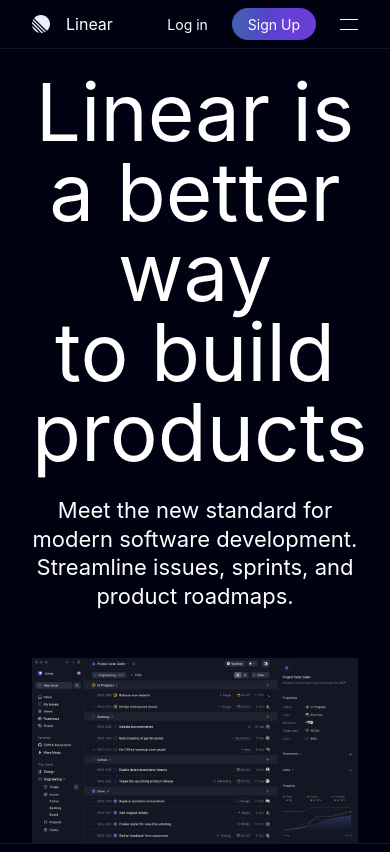
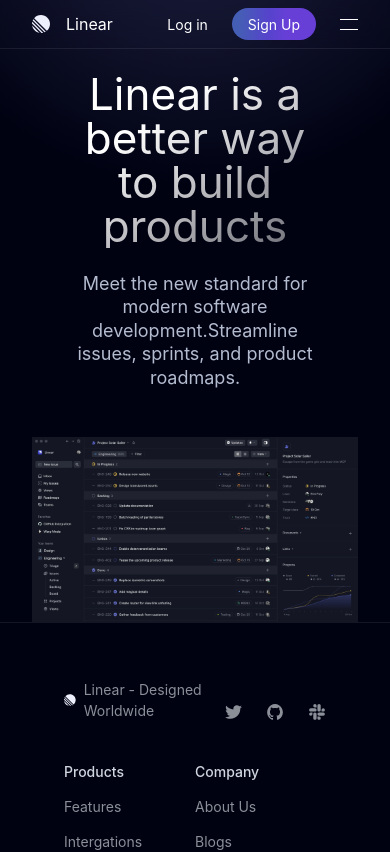
Before and after one commit to rogue-kitten/linear-homepage, a Next.js app: page / in a window 390 px wide. Shown: the top 852 px of the page. Built offline with nearby package versions, Linux system fonts and the light colour scheme.

Commit message:
finish hero text styles and responsiveness

```diff
--- a/app/components/hero.tsx
+++ b/app/components/hero.tsx
@@ -7,11 +7,15 @@
 }
 
 export const HeroTitle = ({ children }: HeroElementProps) => {
-  return <h1 className='text-5xl my-6'>{children}</h1>;
+  return (
+    <h1 className='text-gradient my-6 text-6xl md:text-8xl'>{children}</h1>
+  );
 };
 
 export const HeroSubtitle = ({ children }: HeroElementProps) => {
-  return <p className='text-lg mb-12'>{children}</p>;
+  return (
+    <p className='mb-12 text-lg text-primary-text md:text-xl'>{children}</p>
+  );
 };
 
 export const Hero = ({ children }: HeroProps) => {
--- a/app/globals.css
+++ b/app/globals.css
@@ -16,4 +16,14 @@
   .text-shadow {
     text-shadow: rgba(0, 0, 0, 0.56) 0px 3px 12px;
   }
+
+  .text-gradient {
+    background: linear-gradient(
+      to right bottom,
+      rgb(255, 255, 255) 30%,
+      rgba(255, 255, 255, 0.38)
+    );
+    background-clip: text;
+    color: transparent;
+  }
 }
--- a/app/layout.tsx
+++ b/app/layout.tsx
@@ -24,7 +24,9 @@
       <body>
         <div>
           <Header />
-          <main className='pt-[var(--navigation-height)]'>{children}</main>
+          <main className='bg-page-gradient pt-[var(--navigation-height)]'>
+            {children}
+          </main>
           <Footer />
         </div>
       </body>
--- a/app/page.tsx
+++ b/app/page.tsx
@@ -5,14 +5,17 @@
   return (
     <Container>
       <Hero>
+        <div className='px-8'>
           <HeroTitle>
-          Linear is a better way <br /> to build products
+            Linear is a better way <br className='hidden md:block' /> to build
+            products
           </HeroTitle>
           <HeroSubtitle>
             Meet the new standard for modern software development.
-          <br />
+            <br className='hidden md:block' />
             Streamline issues, sprints, and product roadmaps.
           </HeroSubtitle>
+        </div>
         <img src='/image/hero.webp' alt='Hero Image' />
       </Hero>
     </Container>
--- a/tailwind.config.js
+++ b/tailwind.config.js
@@ -13,14 +13,22 @@
       background: "#000212",
       grey: 'rgb(138, 143, 152)',
       'grey-dark': '#222326',
-      'off-white': "#d0d6e0"
+      'off-white': "#d0d6e0",
+      "primary-text": "#b4bcd0"
     },
     fontSize: {
       xs: '1.3rem',
       sm: '1.4rem',
       md: '1.6rem',
-      lg: ['2.2rem', 1.3],
-      '5xl': ['8rem', 1],
+      lg: ['1.8rem', 1.3],
+      xl: ['2.2rem', 1.3],
+      '2xl': ['2.4rem'],
+      '3xl': ['2.6rem'],
+      '4xl': ['3.2rem'],
+      '5xl': ['4rem'],
+      '6xl': ['4.4rem', 1],
+      '7xl': ['4.8rem', 1],
+      '8xl': ['8rem', 1],
     },
     fontFamily: {
       sans: '"SF Pro Display", -apple-system, BlinkMacSystemFont, "Segoe UI", Roboto, Oxygen, Ubuntu, Cantarell, "Open Sans", "Helvetica Neue", sans-serif'
@@ -41,7 +49,8 @@
       12: '4.8rem'
     },
     backgroundImage: {
-      "primary-gradient": 'linear-gradient(92.88deg, rgb(69, 94, 181) 9.16%, rgb(86, 67, 204) 43.89%, rgb(103, 63, 215) 64.72%)'
+      "primary-gradient": 'linear-gradient(92.88deg, rgb(69, 94, 181) 9.16%, rgb(86, 67, 204) 43.89%, rgb(103, 63, 215) 64.72%)',
+      "page-gradient": "radial-gradient(ellipse 80% 50% at 50% -20%,rgba(120,119,198,0.3),transparent);"
     },
     boxShadow: {
       primary: 'rgba(80, 63, 205, 0.5) 0px 1px 40px'
```
Lines whose indentation alone changed are shown as unchanged.
